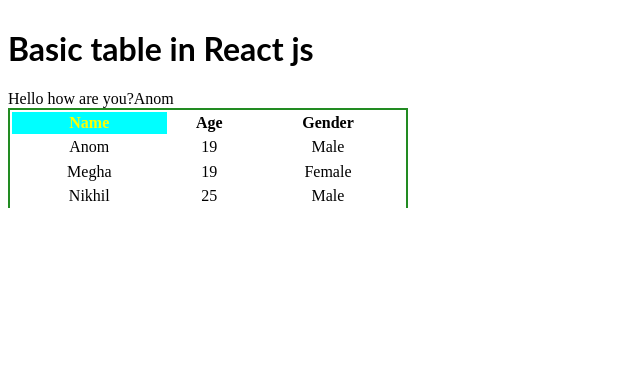
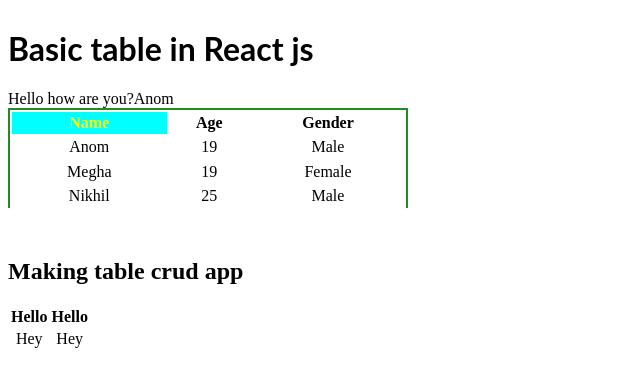
Before and after one commit to NikhilAndola/react-table-manipulation-crud, a React (Create React App) app: page / in a window 1280 px wide. Shown: the top 386 px of the page, without its empty margins (0-640 px from the left). Built offline with nearby package versions, Linux system fonts and the light colour scheme.

Commit message:
2 files modified

```diff
--- a/src/App.js
+++ b/src/App.js
@@ -16,7 +16,9 @@ export default function App() {
 
   return (
     <>
-      <div style={{ overflowY: 'scroll', height: '200px' }}>
+      <div
+        style={{ overflowY: 'scroll', height: '200px', marginBottom: '50px' }}
+      >
         <h1>Basic table in React js</h1>
 
         {/* Passing whole (React Node)component as a prop */}
@@ -25,6 +27,22 @@ export default function App() {
         {/* props.children in react */}
         <Parent />
       </div>
+
+      <h2> Making table crud app</h2>
+      <table>
+        <thead>
+          <tr>
+            <th>Hello</th>
+            <th>Hello</th>
+          </tr>
+        </thead>
+        <tbody>
+          <tr>
+            <td>Hey</td>
+            <td>Hey</td>
+          </tr>
+        </tbody>
+      </table>
     </>
   );
 }
--- a/src/style.module.css
+++ b/src/style.module.css
@@ -3,7 +3,7 @@ p {
   font-family: Lato;
 }
 
-table {
+.table {
   border: 2px solid forestgreen;
   width: 400px;
   height: 200px;
```
